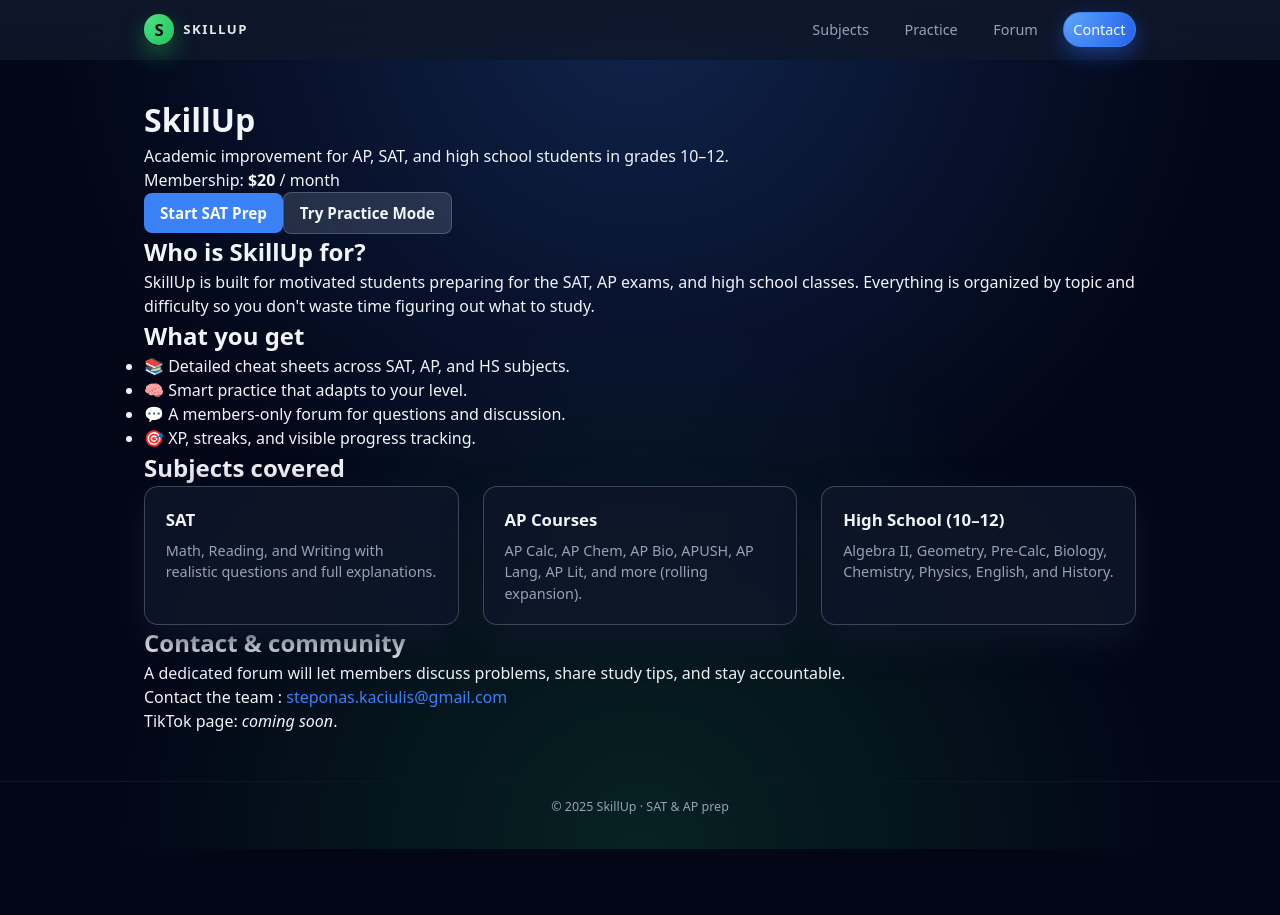
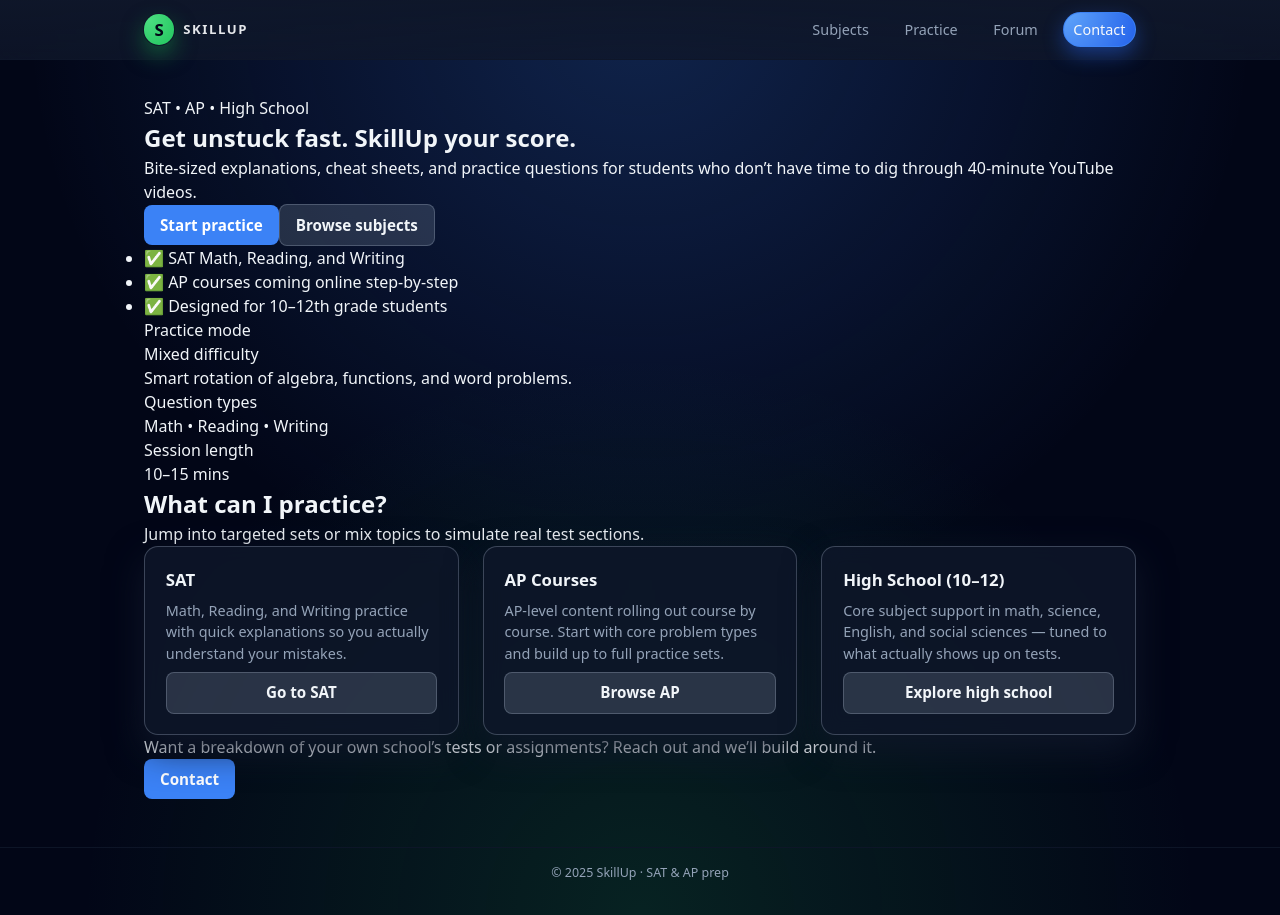
Before and after one commit to steponaskaciulis-max/skillup, a Next.js app in the folder SkillUp/: page / in a window 1280 px wide. Before the commit the page ends 849 px from the top, so only its background shows below. Built offline with nearby package versions, Linux system fonts and the light colour scheme.

Commit message:
Update index.js

```diff
--- a/SkillUp/pages/index.js
+++ b/SkillUp/pages/index.js
@@ -1,89 +1,112 @@
-export default function Home() {
+// SkillUp/pages/index.js
+import Link from "next/link";
+
+export default function HomePage() {
   return (
-    <div className="home">
-      <header className="hero">
-        <h1>SkillUp</h1>
-        <p className="hero-subtitle">
-          Academic improvement for AP, SAT, and high school students in grades
-          10–12.
+    <div>
+      {/* HERO */}
+      <section className="home-hero">
+        <div className="home-hero-text">
+          <span className="home-badge">SAT • AP • High School</span>
+          <h1>
+            Get unstuck fast.
+            <span className="home-hero-highlight"> SkillUp</span> your score.
+          </h1>
+          <p>
+            Bite-sized explanations, cheat sheets, and practice questions for
+            students who don’t have time to dig through 40-minute YouTube videos.
           </p>
-        <p className="hero-price">
-          Membership: <strong>$20</strong> / month
-        </p>
-        <div className="hero-buttons">
-          <a href="/subjects/sat" className="btn primary">
-            Start SAT Prep
-          </a>
-          <a href="/practice" className="btn secondary">
-            Try Practice Mode
-          </a>
+
+          <div className="home-hero-actions">
+            <Link href="/practice" className="btn primary">
+              Start practice
+            </Link>
+            <Link href="/subjects" className="btn secondary">
+              Browse subjects
+            </Link>
           </div>
-      </header>
 
-      <main className="sections">
-        <section>
-          <h2>Who is SkillUp for?</h2>
-          <p>
-            SkillUp is built for motivated students preparing for the SAT, AP
-            exams, and high school classes. Everything is organized by topic and
-            difficulty so you don&apos;t waste time figuring out what to study.
-          </p>
+          <ul className="home-hero-bullets">
+            <li>✅ SAT Math, Reading, and Writing</li>
+            <li>✅ AP courses coming online step-by-step</li>
+            <li>✅ Designed for 10–12th grade students</li>
+          </ul>
+        </div>
+
+        <div className="home-hero-panel">
+          <div className="home-stat-card">
+            <p className="label">Practice mode</p>
+            <p className="value">Mixed difficulty</p>
+            <p className="hint">Smart rotation of algebra, functions, and word problems.</p>
+          </div>
+          <div className="home-stat-row">
+            <div className="home-mini-card">
+              <p className="label">Question types</p>
+              <p className="value">Math • Reading • Writing</p>
+            </div>
+            <div className="home-mini-card">
+              <p className="label">Session length</p>
+              <p className="value">10–15 mins</p>
+            </div>
+          </div>
+        </div>
       </section>
 
-        <section>
-          <h2>What you get</h2>
-          <ul>
-            <li>📚 Detailed cheat sheets across SAT, AP, and HS subjects.</li>
-            <li>🧠 Smart practice that adapts to your level.</li>
-            <li>💬 A members-only forum for questions and discussion.</li>
-            <li>🎯 XP, streaks, and visible progress tracking.</li>
-          </ul>
-        </section>
+      {/* SUBJECTS PREVIEW */}
+      <section className="home-section">
+        <div className="home-section-header">
+          <h2>What can I practice?</h2>
+          <p>
+            Jump into targeted sets or mix topics to simulate real test sections.
+          </p>
+        </div>
 
-        <section>
-          <h2>Subjects covered</h2>
         <div className="grid">
           <div className="card">
             <h3>SAT</h3>
             <p>
-                Math, Reading, and Writing with realistic questions and full
-                explanations.
+              Math, Reading, and Writing practice with quick explanations so you
+              actually understand your mistakes.
             </p>
+            <Link href="/subjects/sat" className="btn secondary">
+              Go to SAT
+            </Link>
           </div>
+
           <div className="card">
             <h3>AP Courses</h3>
             <p>
-                AP Calc, AP Chem, AP Bio, APUSH, AP Lang, AP Lit, and more
-                (rolling expansion).
+              AP-level content rolling out course by course. Start with core problem
+              types and build up to full practice sets.
             </p>
+            <Link href="/subjects/ap" className="btn secondary">
+              Browse AP
+            </Link>
           </div>
+
           <div className="card">
             <h3>High School (10–12)</h3>
             <p>
-                Algebra II, Geometry, Pre-Calc, Biology, Chemistry, Physics,
-                English, and History.
+              Core subject support in math, science, English, and social sciences —
+              tuned to what actually shows up on tests.
             </p>
+            <Link href="/subjects/highschool" className="btn secondary">
+              Explore high school
+            </Link>
           </div>
         </div>
       </section>
 
-        <section>
-          <h2>Contact & community</h2>
+      {/* CTA STRIP */}
+      <section className="home-strip">
         <p>
-            A dedicated forum will let members discuss problems, share study
-            tips, and stay accountable.
+          Want a breakdown of your own school’s tests or assignments?
+          <span> Reach out and we’ll build around it.</span>
         </p>
-          <p>
-            Contact the team :{" "}
-            <a href="mailto:steponas.kaciulis@gmail.com">
-              steponas.kaciulis@gmail.com
-            </a>
-          </p>
-          <p>
-            TikTok page: <em>coming soon</em>.
-          </p>
+        <Link href="/contact" className="btn primary">
+          Contact
+        </Link>
       </section>
-      </main>
     </div>
   );
 }
```
Lines whose indentation alone changed are shown as unchanged.
